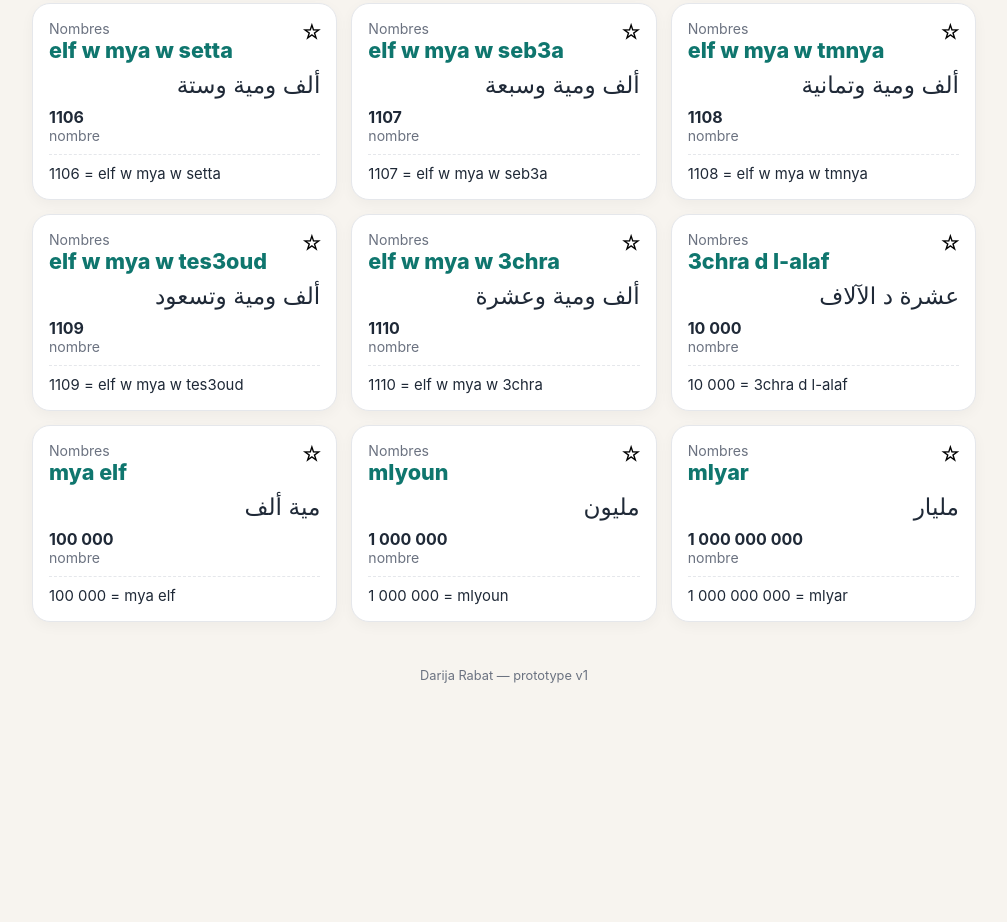
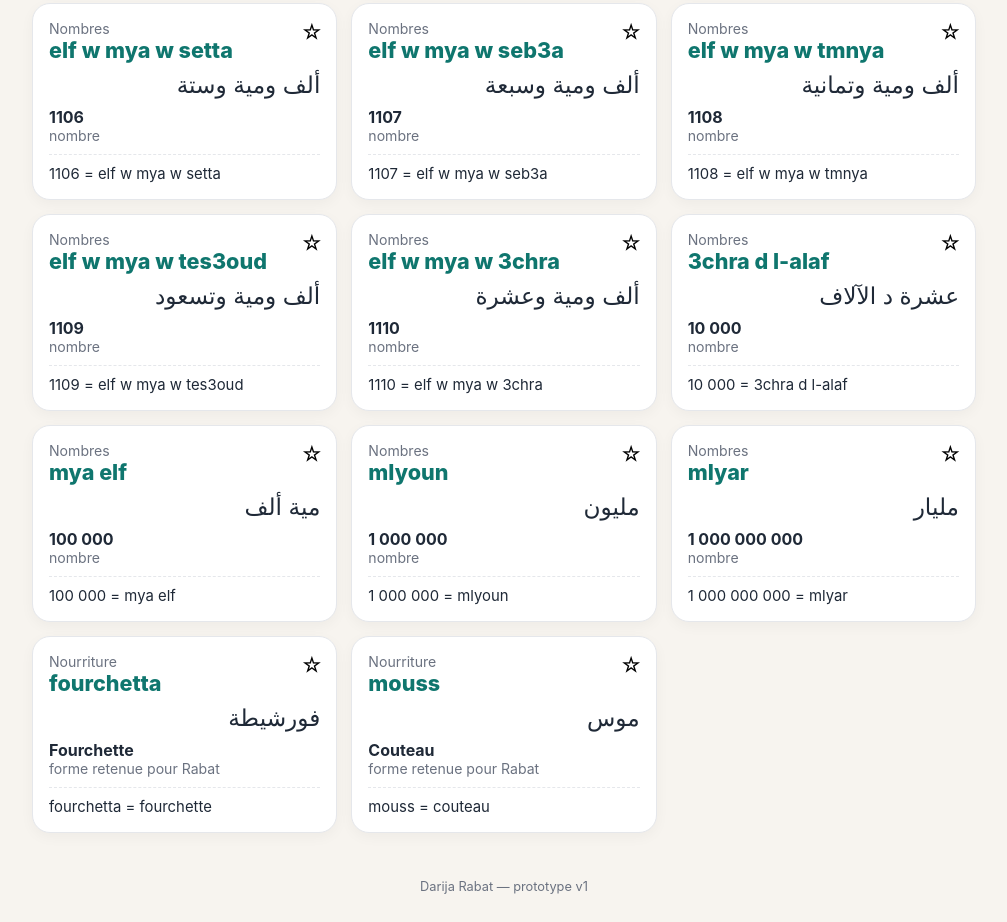
Before and after one commit to Abracatarba/Darija-Rabat, a plain HTML site: page index.html in a window 1280 px wide. Shown: the part 8647-9569 px from the top of the page, without its empty margins (136-1143 px from the left). Before the commit the page ends 9358 px from the top, so only its background shows below. Drawn offline with Linux system fonts and the light colour scheme.

Commit message:
Load live vocabulary updates

```diff
--- a/index.html
+++ b/index.html
@@ -1 +1 @@
-<!doctype html><html lang="fr"><head><meta charset="utf-8"><meta name="viewport" content="width=device-width,initial-scale=1"><meta http-equiv="Cache-Control" content="no-cache, no-store, must-revalidate"><meta http-equiv="Pragma" content="no-cache"><meta http-equiv="Expires" content="0"><title>Darija Rabat</title><link rel="apple-touch-icon" sizes="180x180" href="./apple-touch-icon.jpg"><link rel="icon" href="./icon-512.jpg"><meta name="apple-mobile-web-app-capable" content="yes"><meta name="apple-mobile-web-app-title" content="Darija Rabat"><meta name="theme-color" content="#c8102e"></head><body><script>const v=Date.now();fetch(`app.html?v=${v}`,{cache:'no-store'}).then(r=>r.text()).then(t=>{t=t.replace('</body>',`<script src="numbers.js?v=${v}"><\/script></body>`);document.open();document.write(t);document.close();});</script></body></html>
+<!doctype html><html lang="fr"><head><meta charset="utf-8"><meta name="viewport" content="width=device-width,initial-scale=1"><meta http-equiv="Cache-Control" content="no-cache, no-store, must-revalidate"><meta http-equiv="Pragma" content="no-cache"><meta http-equiv="Expires" content="0"><title>Darija Rabat</title><link rel="apple-touch-icon" sizes="180x180" href="./apple-touch-icon.jpg"><link rel="icon" href="./icon-512.jpg"><meta name="apple-mobile-web-app-capable" content="yes"><meta name="apple-mobile-web-app-title" content="Darija Rabat"><meta name="theme-color" content="#c8102e"></head><body><script>const v=Date.now();fetch(`app.html?v=${v}`,{cache:'no-store'}).then(r=>r.text()).then(t=>{t=t.replace('</body>',`<script src="numbers.js?v=${v}"><\/script><script src="vocab.js?v=${v}"><\/script></body>`);document.open();document.write(t);document.close();});</script></body></html>
```
